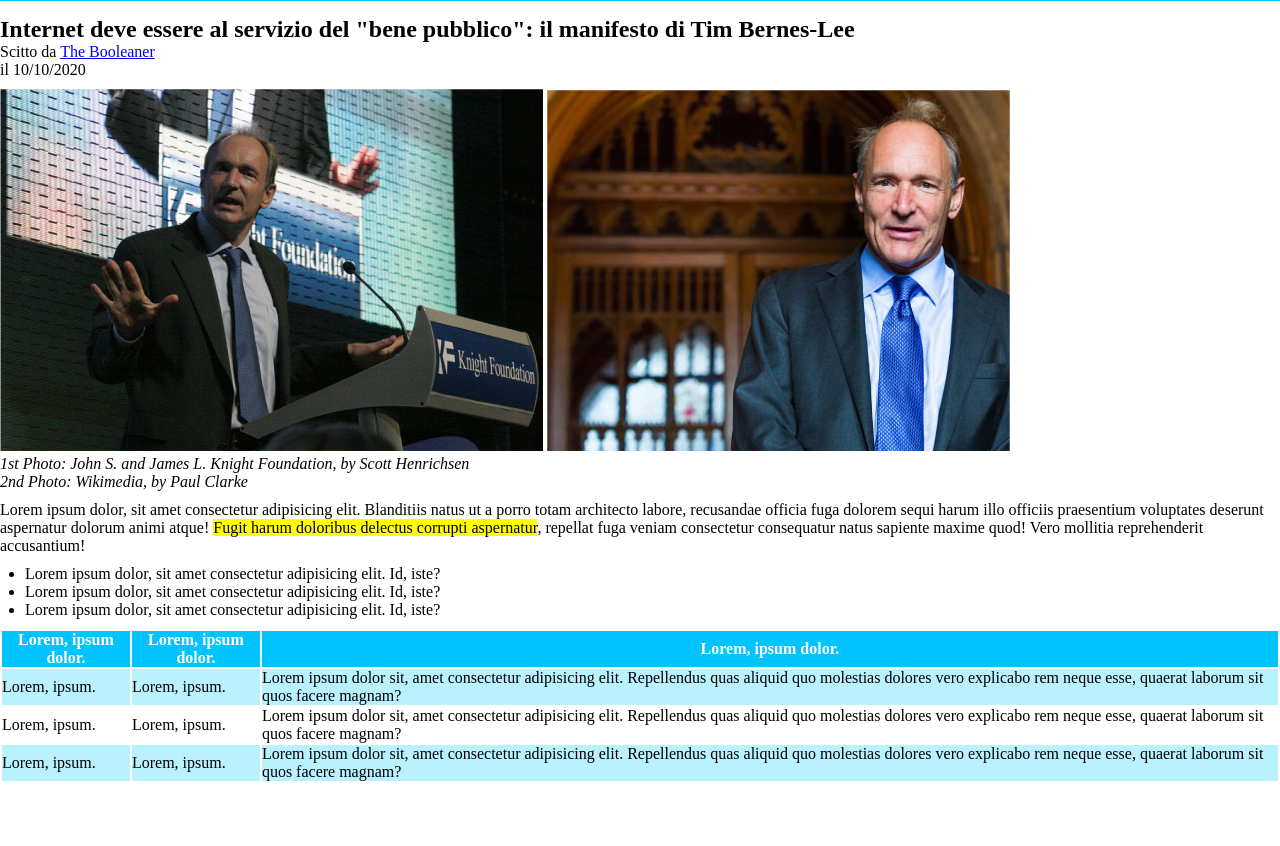
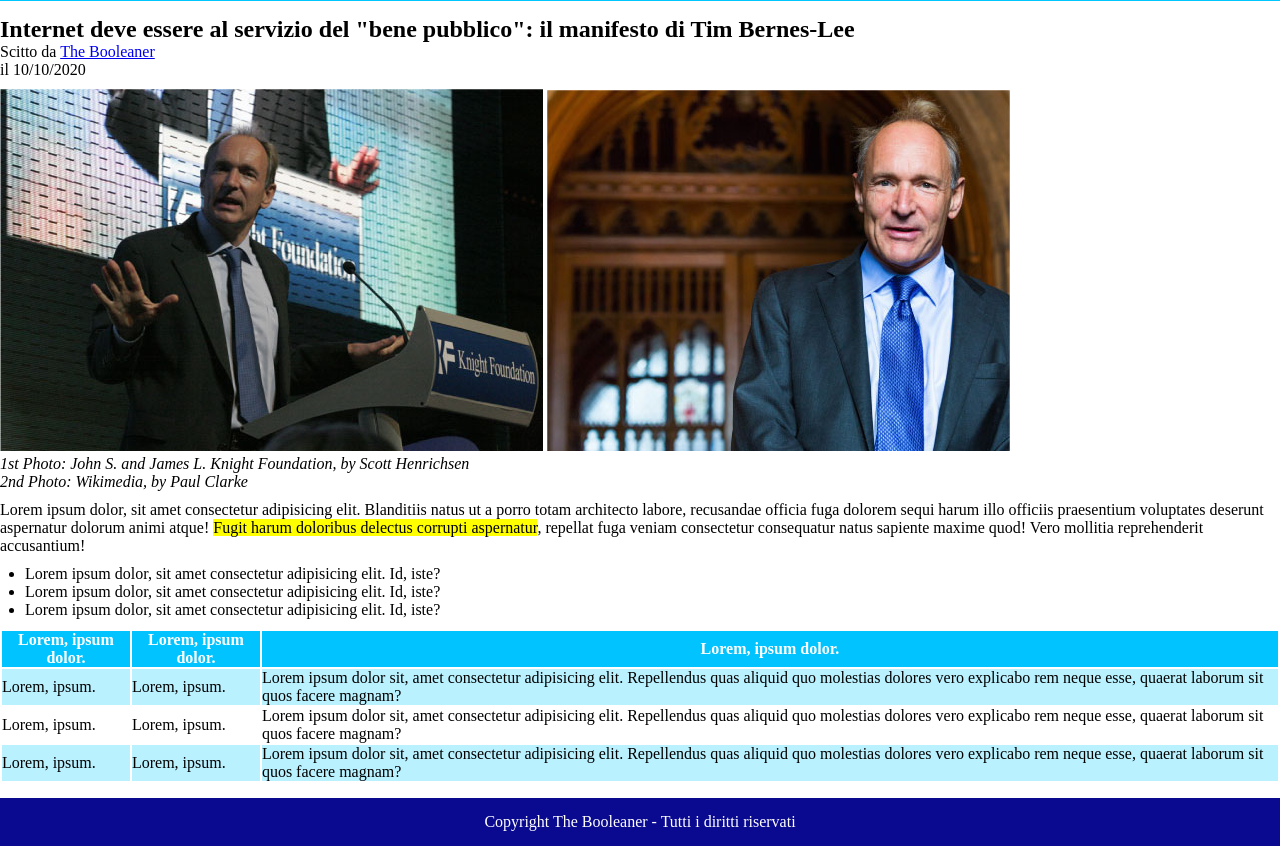
Before and after one commit to RSerli/html-css-booleaner, a plain HTML site: page index.html in a window 1280 px wide. Shown: the part 102-948 px from the top of the page. Before the commit the page ends 900 px from the top, so only its background shows below. Drawn offline with Linux system fonts and the light colour scheme.

Commit message:
Added Footer (Html+css)

```diff
--- a/css/app.css
+++ b/css/app.css
@@ -61,3 +61,12 @@ a:hover {
 .AlternateTableRow {
     background-color: rgba(0, 204, 255, 0.270);
 }
+
+/* Configurazione elementi del Footer */
+
+.Copyright-Line {
+    background-color: rgb(10, 10, 145);
+    color: white;
+    text-align: center;
+    padding: 15px 0;
+}
--- a/index.html
+++ b/index.html
@@ -93,6 +93,11 @@
             </article>
         </div>
     </main>
+    <footer>
+        <div class="Copyright-Line">
+            <p>Copyright The Booleaner - Tutti i diritti riservati</p>
+        </div>
+    </footer>
 </body>
 
 </html>
```
